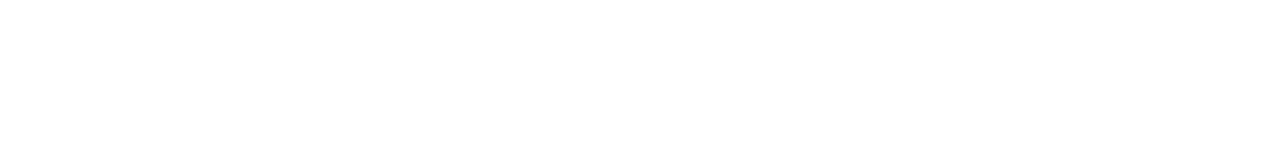
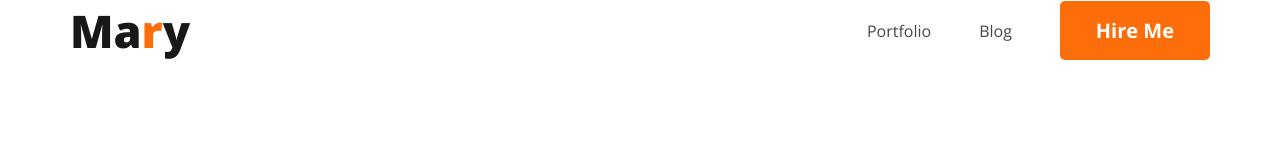
Before and after one commit to rafhan59/web-dev-portfolio, a plain HTML site: page index.html in a window 1280 px wide. Drawn offline with nearby package versions, Linux system fonts and the light colour scheme; a web font is replaced by a local one.

Commit message:
Navbar Completed Successfully

```diff
--- a/index.html
+++ b/index.html
@@ -4,14 +4,30 @@
     <meta charset="UTF-8">
     <meta name="viewport" content="width=device-width, initial-scale=1.0">
     <title>Web Developer Portfolio</title>
+    <link rel="stylesheet" href="style.css">
 </head>
 <body>
+
+    <!-- Header section of the website -->
     <header>
+        <nav class="container">
+            <h3 class="nav-title">Ma<span class="r">r</span>y</h3>
+            <ul>
+                <li><a href="#">Portfolio</a></li>
+                <li><a href="#">Blog</a></li>
+                <li><button class="button-primary">Hire Me</button></li>
+            </ul>
+        </nav>
+    </header>
 
-    </header>
+    <!-- Main section of the website -->
+
     <main>
 
     </main>
+
+    <!-- Footer section of the website -->
+
     <footer>
 
     </footer>
--- /dev/null
+++ b/style.css
@@ -0,0 +1,88 @@
+@import url('https://fonts.googleapis.com/css2?family=Bebas+Neue&family=Cedarville+Cursive&family=Lato:wght@400;900&family=Open+Sans:wght@400;700;800&family=Poppins:wght@200;400;600&family=Questrial&display=swap');
+
+
+/* universal css */
+
+:root{
+    --primaryColor: #FD6E0A;
+    --whiteColor: #fff;
+    --backgroundColor: #FFF8F3;
+    --darkColor: #181818;
+    --grayColor: #474747;
+    --textColor: #757575;
+}
+.container {
+    width: 71.25rem;
+    margin: 0 auto;
+}
+
+*{
+    margin: 0;
+    padding: 0;
+    box-sizing: border-box;
+    font-family: 'Lato', sans-serif;
+    font-family: 'Open Sans', sans-serif;
+}
+
+.pText{
+    color: var(--textColor);
+    text-align: center;
+    font-family: Open Sans;
+    font-size: 18px;
+    font-style: normal;
+    font-weight: 400;
+    line-height: 30px;
+}
+
+.button-primary {
+    color: #fff;
+    border-radius: 5px;
+    background: #FD6E0A;
+    font-size: 20px;
+    font-style: normal;
+    font-weight: 700;
+    line-height: normal;
+    padding: 1rem 2.25rem;
+    border: none;
+    cursor: pointer;
+}
+
+/* Header Section CSS */
+
+/* navbar start */
+
+nav {
+    display: flex;
+    justify-content: space-between; /* A special property to make am navbar with a space between Logo and pages*/
+}
+
+.nav-title{
+    color: var(--darkColor);
+    font-family: Open Sans;
+    font-size: 45px;
+    font-style: normal;
+    font-weight: 800;
+    line-height: normal;
+}
+.nav-title > .r{
+    color: var(--primaryColor);
+}
+
+
+nav > ul{
+    display: flex;
+    column-gap: 3rem;
+    align-items: center;
+
+}
+
+nav li{
+    list-style: none;
+}
+
+nav a{
+    text-decoration: none;
+    color: var(--grayColor)
+}
+
+/* navbar end */
```
Also changed, not shown: images/developer.png (added), images/hardy.png (added), images/header_bg.png (added), images/icons/facebook.png (added), images/icons/insta.png (added), images/icons/js.png (added), images/icons/mongo.png (added), images/icons/nodejs.png (added), images/icons/react.png (added), images/icons/twitter.png (added), 1 other file.
